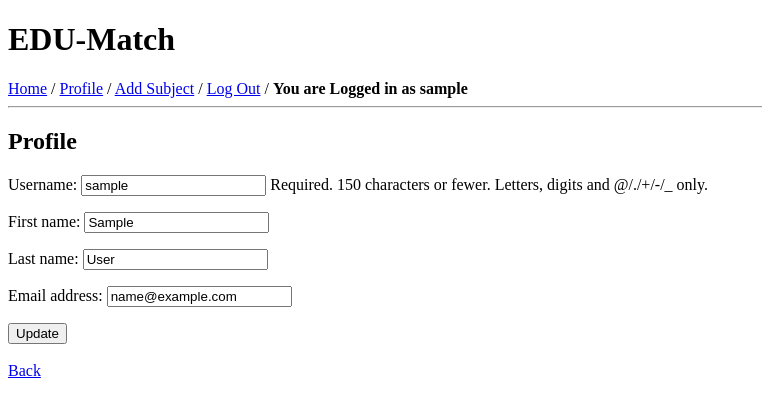
After one commit to PasakornPh/EDU_Match, a Django app: page /profile/1/ in a window 1280 px wide. The commit adds this page. Shown: the top 417 px of the page, without its empty margins (0-762 px from the left). Run offline with Django 3.2, Linux system fonts and the light colour scheme; tables that the repository leaves empty hold one stand-in row (values such as "Sample post").

Commit message:
Add textinput first and last name E-mail , Edit Profile in page Profile

```diff
--- /dev/null
+++ b/match/forms.py
@@ -0,0 +1,33 @@
+from django import forms
+from django.contrib.auth.models import User
+from django.contrib.auth.forms import UserCreationForm
+
+# Sign Up Form
+class SignUpForm(UserCreationForm):
+    first_name = forms.CharField(max_length=30, required=False, help_text='Optional')
+    last_name = forms.CharField(max_length=30, required=False, help_text='Optional')
+    email = forms.EmailField(max_length=254, help_text='Enter a valid email address')
+
+    class Meta:
+        model = User
+        fields = [
+            'username',
+            'first_name',
+            'last_name',
+            'email',
+            'password1',
+            'password2',
+            ]
+
+
+# Profile Form
+class ProfileForm(forms.ModelForm):
+
+    class Meta:
+        model = User
+        fields = [
+            'username',
+            'first_name',
+            'last_name',
+            'email',
+            ]
--- a/match/templates/base.html
+++ b/match/templates/base.html
@@ -7,6 +7,8 @@
     <h1>EDU-Match</h1>
     <a href="{% url 'match:home' %}">Home</a> /
     {% if user.is_authenticated %}
+    <a href="/profile/{{ user.pk }}">Profile</a> /
+    <a href="{% url 'match:profile_add_subject' %}">Add Subject</a> /
     <a href="{% url 'match:logout' %}">Log Out</a> /
     <strong>You are Logged in as {{ user.username }}</strong>
     {% else %}
--- /dev/null
+++ b/match/templates/registration/profile.html
@@ -0,0 +1,14 @@
+{% extends 'base.html' %}
+
+{% block title %}Profile{% endblock title %}
+
+{% block content %}
+    <h2>Profile</h2>
+    <form method="post">
+        {% csrf_token %}
+        {{ form.as_p }}
+        <button type="submit">Update</button>
+        <br><br>
+        <a href="{% url 'match:home' %}">Back</a>
+    </form>
+{% endblock content %}
--- a/match/urls.py
+++ b/match/urls.py
@@ -1,5 +1,5 @@
 from django.urls import path,include
-
+from match.views import SignUpView , ProfileView
 from . import views
 
 app_name = 'match'
@@ -7,9 +7,10 @@ urlpatterns = [
     # ex: /match/
     path('chat/', include('chat.urls')),
     path('', views.home, name='home'),
-    path('signup/',views.signup, name='signup'),
+    path('signup/',SignUpView.as_view(), name='signup'),
+    path('profile/<int:pk>/', ProfileView.as_view(), name='profile'),
     path('account/',include('django.contrib.auth.urls')),
-    path('profile/', views.profile,name='profile'),
+    path('profile_add_subject/', views.profile_add_subject,name='profile_add_subject'),
     path('add_subject/', views.add_subject, name='add_subject'),
     path('clean_model/', views.clean_model, name='clean'),
     path('search/', views.searching, name='search'),
--- a/match/views.py
+++ b/match/views.py
@@ -2,6 +2,11 @@ from django.shortcuts import render, get_object_or_404, redirect
 from django.contrib.auth.models import User
 from django.contrib.auth.forms import UserCreationForm
 from match.models import human,Subject
+
+from django.urls import reverse_lazy
+from django.views.generic import CreateView , UpdateView
+
+from match.forms import SignUpForm , ProfileForm
 
 def home(request):
     count = User.objects.count()
@@ -16,17 +21,19 @@ def home(request):
                 'new_subject': request.POST.get('item_subject', ''),'count' : count
             })
 
-def signup(request):
-    if request.method == 'POST':
-        form = UserCreationForm(request.POST)
-        if form.is_valid():
-            form.save()
-            return redirect('match:home')
-    else:
-        form = UserCreationForm()
-    return render(request,'registration/signup.html',{
-        'form' : form
-    })
+# Sign Up View
+class SignUpView(CreateView):
+    form_class = SignUpForm
+    success_url = reverse_lazy('match:login')
+    template_name = 'registration/signup.html'
+
+
+# Edit Profile View
+class ProfileView(UpdateView):
+    model = User
+    form_class = ProfileForm
+    success_url = reverse_lazy('match:home')
+    template_name = 'registration/profile.html'
 
 
 def searching(request):
@@ -44,9 +51,9 @@ def searching(request):
     return render(request, 'home.html', {'userins': first,'count': count})
 
 
-def profile(request):
+def profile_add_subject(request):
     User1 = human.objects.get(name=request.user.username)
-    return render(request, 'profile.html', {
+    return render(request, 'add_subject.html', {
         'User': User1,
     })
 
@@ -63,7 +70,7 @@ def add_subject(request):
     fsubject = Subject.objects.get(name=request.POST.get('item_subject', ''))
     human.objects.get(name=request.user.username).subject.add(fsubject)
     User1 = human.objects.get(name=request.user.username)
-    return render(request, 'profile.html', {
+    return render(request, 'add_subject.html', {
         'User': User1,
     })
 
@@ -74,7 +81,7 @@ def clean_model(request):
     if len(new_subject_list) == 0:
         # Redisplay the question voting form.
 
-        return render(request, 'profile.html', {
+        return render(request, 'add_subject.html', {
             'User': User1,
             'error_message': "You didn't select a subject.",
         })
@@ -90,4 +97,4 @@ def clean_model(request):
             # with POST data. This prevents data from being posted twice if a
             # user hits the Back button.
 
-        return render(request, 'profile.html', {'User':User1})
+        return render(request, 'add_subject.html', {'User':User1})
```
Also changed, not shown: match/templates/add_subject.html (renamed from match/templates/profile.html, +3 -12 lines), match/templates/home.html (+1 -9 lines).
